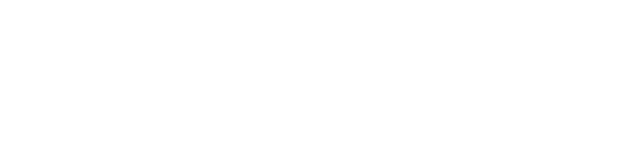
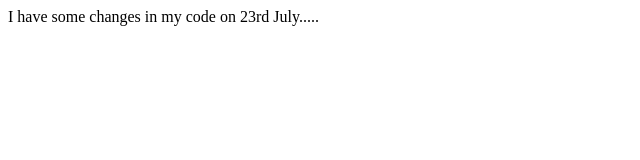
Before and after one commit to phoebesu1025/my-first-git-repo, a plain HTML site: page index.html in a window 1280 px wide. Shown: the whole page, without its empty margins (0-640 px from the left). Drawn offline with Linux system fonts and the light colour scheme.

Commit message:
feat: new updates for my index.html

```diff
--- a/index.html
+++ b/index.html
@@ -6,6 +6,6 @@
     <title>Git Practice</title>
 </head>
 <body>
-
+    I have some changes in my code on 23rd July.....
 </body>
 </html>
```
